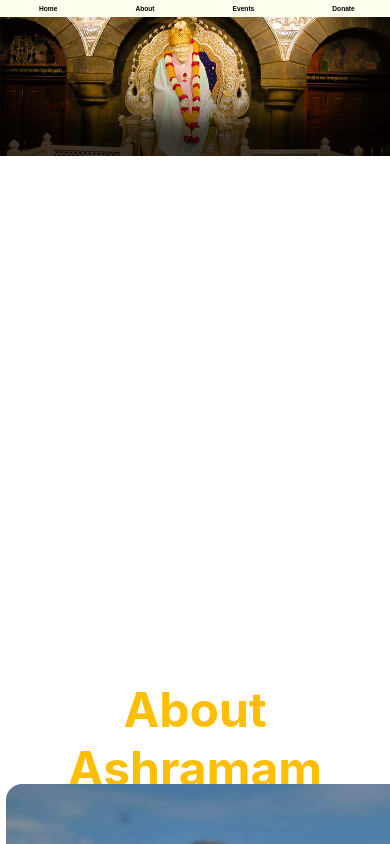
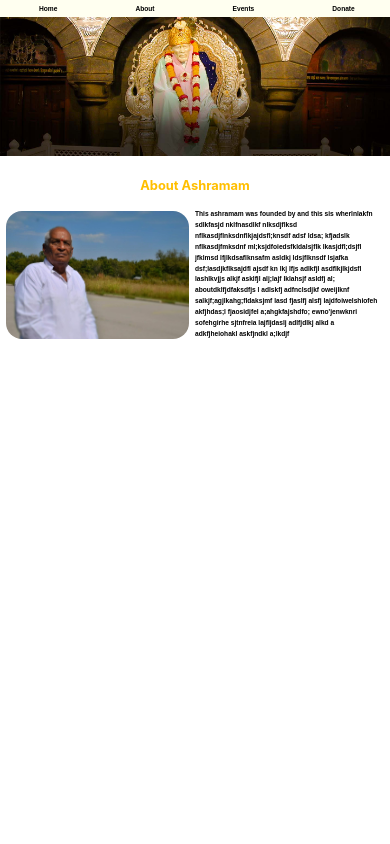
Before and after one commit to Ani2nem/Ashramam, a React (Create React App) app: page / in a window 390 px wide. Shown: the top 844 px of the page. Built offline with nearby package versions, Linux system fonts and the light colour scheme.

Commit message:
fixed the about section to make it mobile responsive

```diff
--- a/src/About/About.css
+++ b/src/About/About.css
@@ -2,35 +2,35 @@
     position: absolute;
     color: black;
     width: 100%;
-    height: 100rem;
-    top: 40rem;
+    height: 100vw;
+    top: 43vw;
 }
 
 .about-title{
     color:rgb(255,191,0);
     text-align: center;
     font-weight: bold;
-    font-size: 3rem;
+    font-size: 3.3vw;
 }
 
 .about-text{
     position: relative;
     left: 50%;
-    max-width: 43rem;
-    font-size: 25px;
+    max-width: 47vw;
+    font-size: 1.7vw;
     font-family: sans-serif;
     font-weight: 600;
-    line-height: 2.5rem;
+    line-height: 2.8vw;
     text-align: left;
     color: black;
-    margin-top: 3rem;
+    margin-top: 4vw;
 }
 
 .founder-img{
     position: absolute;
-    top: 9rem;
+    top: 11vw;
     left: 1.5%;
-    width: 43rem;
-    height: 30rem;
+    width: 47vw;
+    height: 33vw;
     border-radius: 1rem;
 }
--- a/src/About/About.js
+++ b/src/About/About.js
@@ -7,7 +7,8 @@ const About = () => {
             <h1 className='about-title'>About Ashramam</h1>
             <p className='about-text'>This ashramam was founded by and this sis wherlnlakfn sdlkfasjd nklfnasdlkf nlksdjflksd nflkasdjflnksdnflkjajdsfl;knsdf
                 adsf ldsa; kfjadslk nflkasdjfmksdnf ml;ksjdfoiedsfkldalsjflk lkasjdfl;dsjfl jfklmsd lfjlkdsaflknsafm asldkj ldsjflknsdf
-                lsjafka dsf;lasdjkflksajdfl ajsdf kn lkj lfjs adlkfjl asdflkjlkjdsfl lashlkvjjs alkjf asklfjl alj;lajf  lklahsjf asldfj al;
+                lsjafka dsf;lasdjkflksajdfl ajsdf kn lkj lfjs adlkfjl asdflkjlkjdsfl
+                lashlkvjjs alkjf asklfjl alj;lajf  lklahsjf asldfj al;
                 aboutdklfjdfaksdfjs l adlskfj adfnclsdjkf oweijlknf salkjf;agjlkahg;fldaksjmf lasd fjaslfj alsfj lajdfoiwelshiofeh
                 akfjhdas;l fjaosidjfel a;ahgkfajshdfo; ewno'jenwknri sofehgirhe sjtnfreia lajfljdaslj adlfjdlkj alkd a adkfjheiohakl
                 askfjndkl a;lkdjf
```
